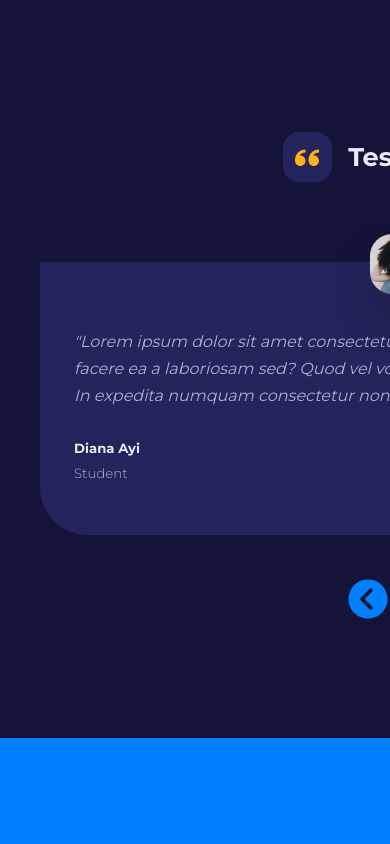
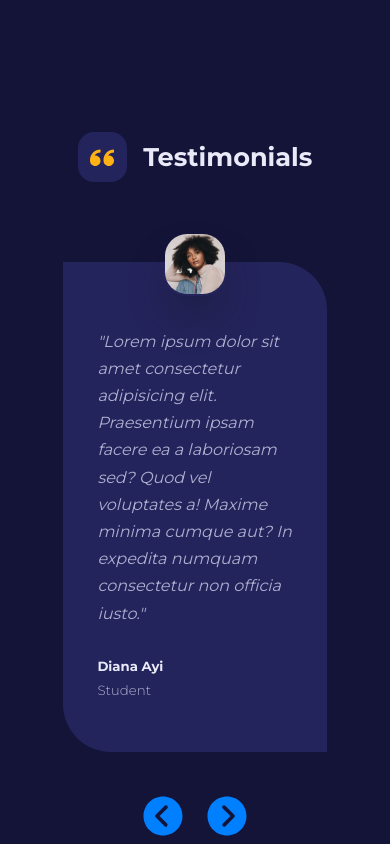
Before and after one commit to erickdc7/react-trainer-website, a React (Create React App) app: page / in a window 390 px wide. Shown: the part 4240-5084 px from the top of the page. Built offline with nearby package versions, Linux system fonts and the light colour scheme; the HTML template or start-up script is replaced by a standard one.

Commit message:
media queries testimonials added to home.css

```diff
--- a/src/pages/home/home.css
+++ b/src/pages/home/home.css
@@ -315,4 +315,9 @@ footer {
   .faqs__wrapper {
     grid-template-columns: 1fr;
   }
+
+  /* TESTIMONIALS */
+  .testimonials {
+    width: 75%;
+  }
 }
```
